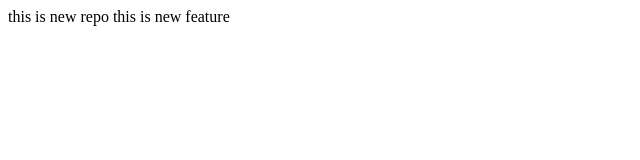
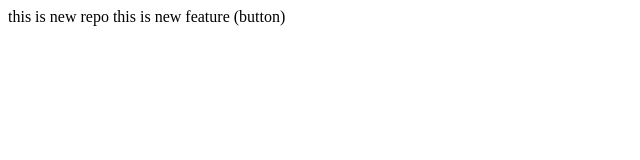
Before and after one commit to Zuha-Momin/localRepo, a plain HTML site: page index.html in a window 1280 px wide. Shown: the full height of the page, 0-640 px from the left. Drawn offline with Linux system fonts and the light colour scheme.

Commit message:
add button

```diff
--- a/index.html
+++ b/index.html
@@ -1,2 +1,2 @@
 <pr>this is new repo</pr>
-<pr>this is new feature</pr>
+<pr>this is new feature (button)</pr>
```
